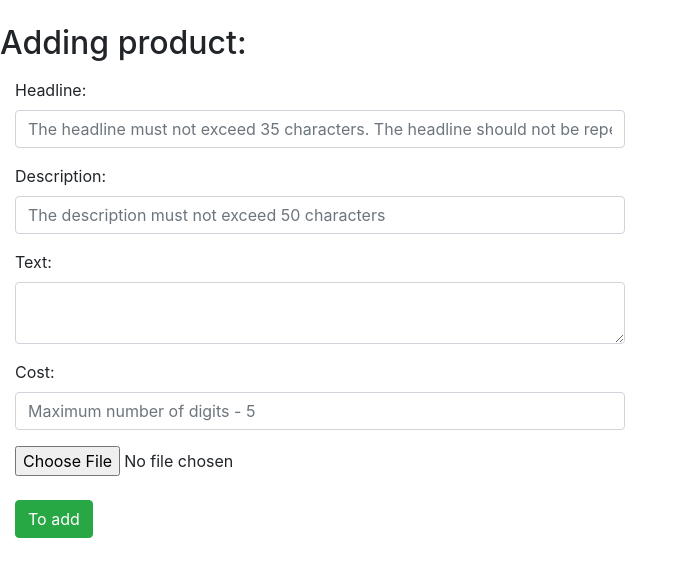
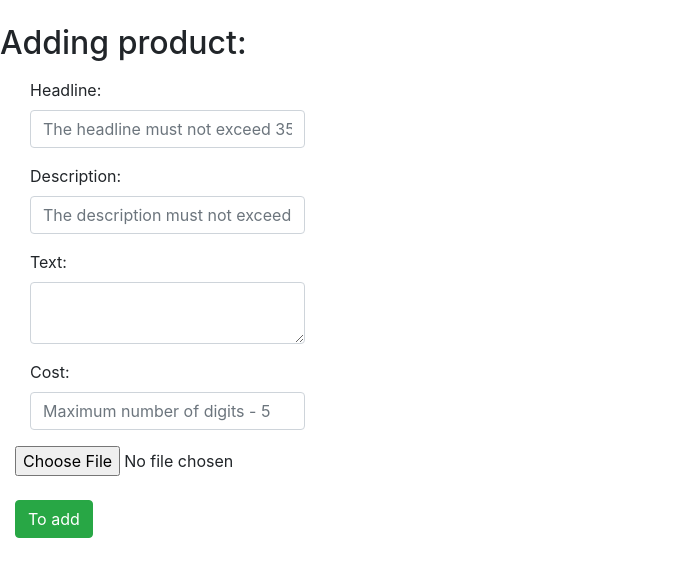
Before and after one commit to alexk318/onlineStore, a Flask app: page /sell in a window 1280 px wide. Shown: the part 56-633 px from the top of the page, without its empty margins (0-687 px from the left). Run offline with Flask 2, Linux system fonts and the light colour scheme; the visitor is signed in with stand-in values (Sample User, id 1); data comes from the database, SQL or seed files in the repository; data that the repository does not hold is empty; some libraries are stand-ins or nearby versions.

Commit message:
Indented, shortened fields

```diff
--- a/main/templates/products_add.html
+++ b/main/templates/products_add.html
@@ -30,15 +30,18 @@
 
         {% endif %}
 
+
         <form action="{{ url_for('add_page') }}" method="POST" enctype="multipart/form-data">
 
             {% for form in adding_products_forms %}
 
-                <div class="form-group">
+                <div class=col-md-6>
+                  <div class="form-group">
 
-                        {{ form.label(class='control-label') }}
-                        {{ form(class='form-control') }}
+                          {{ form.label(class='control-label') }}
+                          {{ form(class='form-control') }}
 
+                  </div>
                 </div>
 
             {% endfor %}
```
